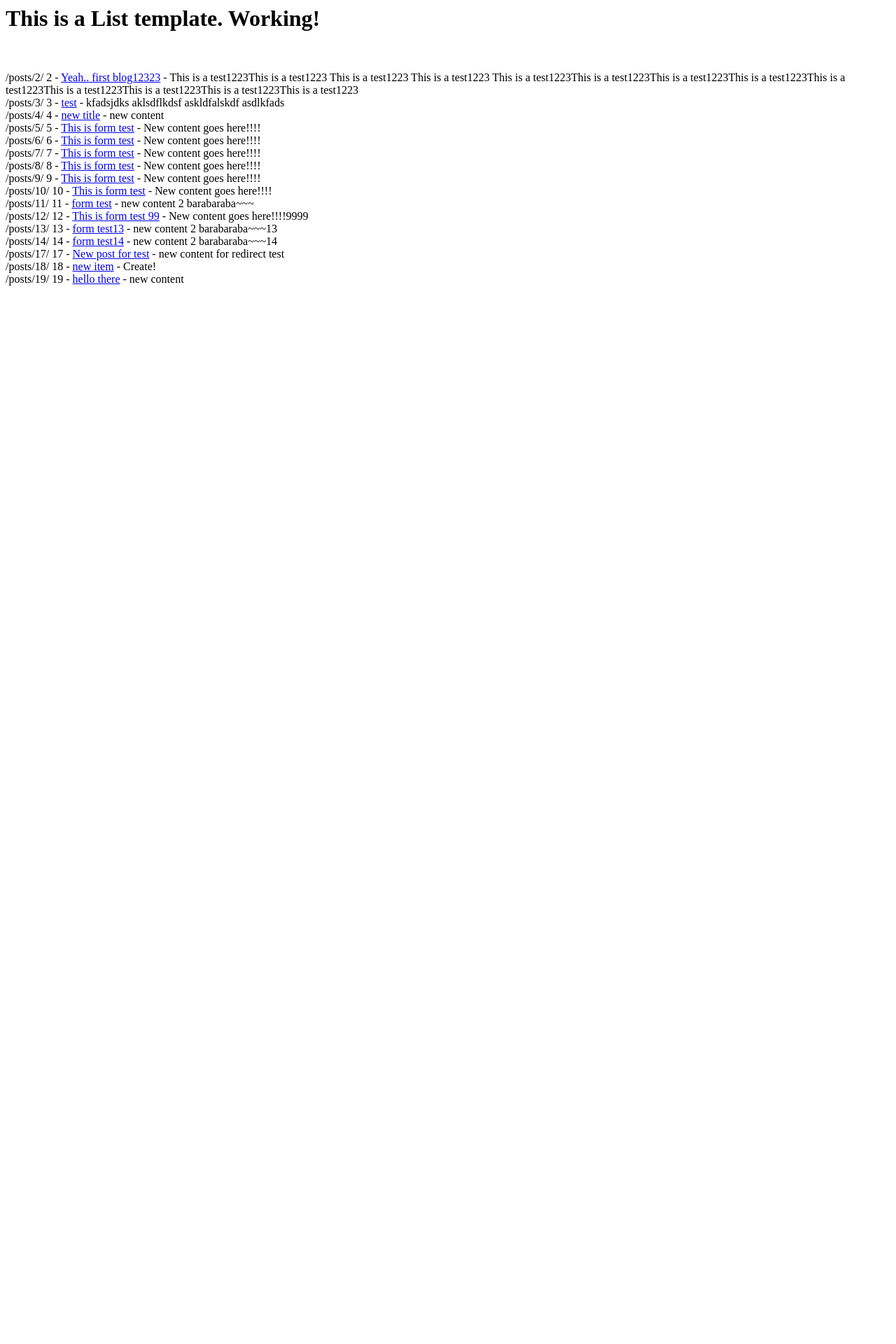
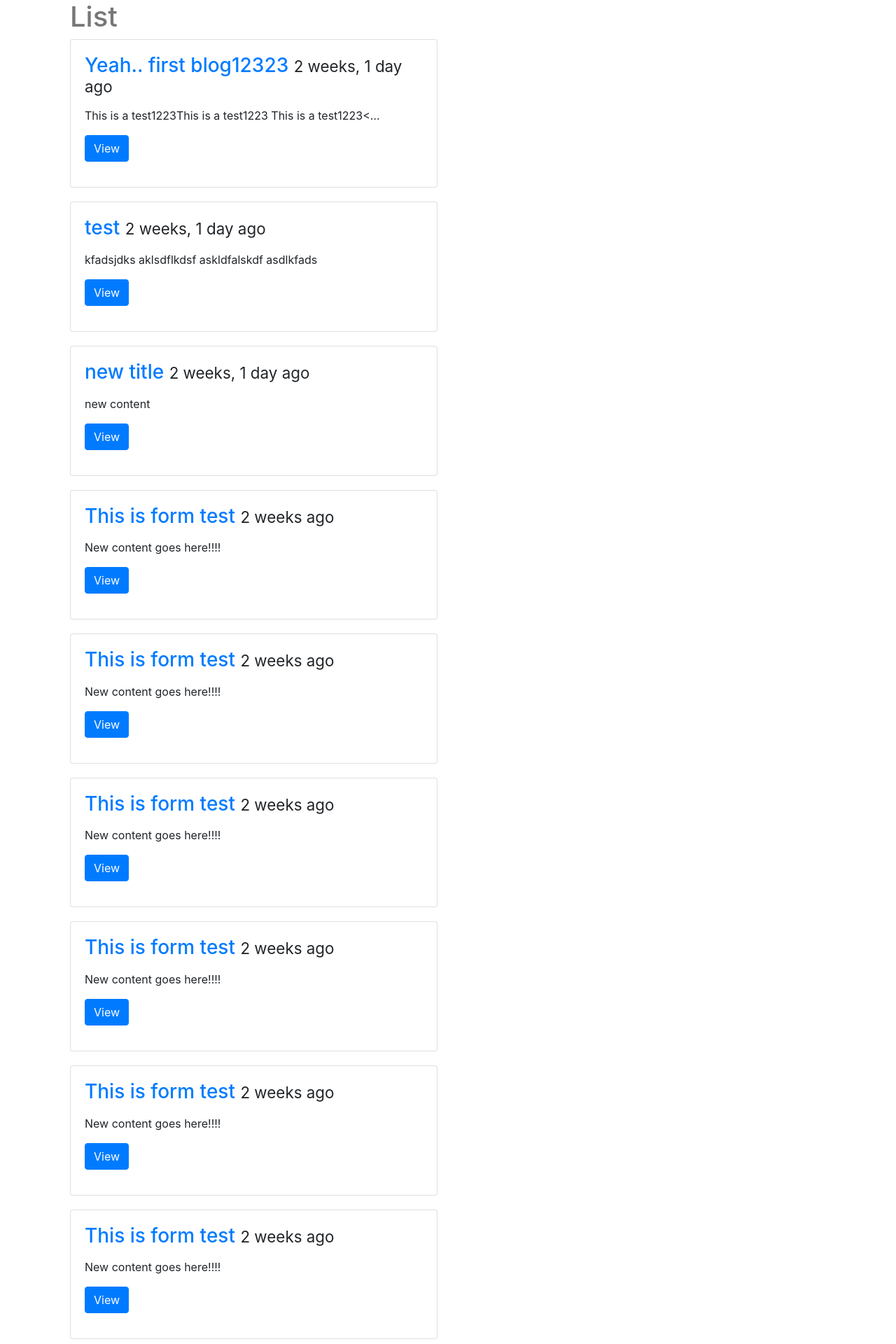
Before and after one commit to jong39/blog, a Django app: page / in a window 1280 px wide. Shown: the top 1920 px of the page at 70% size. Before the commit the page ends 408 px from the top, so only its background shows below. Run offline with Django 3.2, Linux system fonts and the light colour scheme; data comes from the database, SQL or seed files in the repository; both versions use the stored data as it was after the commit; some libraries are stand-ins or nearby versions.

Commit message:
bootstrap install

```diff
--- a/blog/urls.py
+++ b/blog/urls.py
@@ -14,7 +14,9 @@ Including another URLconf
     2. Import the include() function: from django.conf.urls import url, include
     3. Add a URL to urlpatterns:  url(r'^blog/', include(blog_urls))
 """
+from django.conf import settings
 from django.conf.urls import url, include
+from django.conf.urls.static import static
 from django.contrib import admin
 
 urlpatterns = [
@@ -23,3 +25,6 @@ urlpatterns = [
     url(r'^posts/', include("posts.urls", namespace="posts")),
 
 ]
+
+if settings.DEBUG == True:
+    urlpatterns += static(settings.STATIC_URL, document_root=settings.STATIC_ROOT)
--- /dev/null
+++ b/static/css/base.css
@@ -0,0 +1,3 @@
+h1 {
+	color:#777777;
+}
--- a/templates/base.html
+++ b/templates/base.html
@@ -1,8 +1,13 @@
+{% load staticfiles %}
 <!--DOCTYPE html -->
 <html>
 
 <head>
 	<title>{% block head_title %}Try Django Blog{% endblock head_title %}</title>
+
+
+	<link rel="stylesheet" href="https://maxcdn.bootstrapcdn.com/bootstrap/4.0.0-beta.2/css/bootstrap.min.css" integrity="sha384-PsH8R72JQ3SOdhVi3uxftmaW6Vc51MKb0q5P2rRUpPvrszuE4W1povHYgTpBfshb" crossorigin="anonymous">
+	<link rel='stylesheet' href='{% static "css/base.css" %}'>
 </head>
 
 <style>
@@ -20,6 +25,6 @@
 
 </div>
 
-
+<script src="https://maxcdn.bootstrapcdn.com/bootstrap/4.0.0-beta.2/js/bootstrap.min.js" integrity="sha384-alpBpkh1PFOepccYVYDB4do5UnbKysX5WZXm3XxPqe5iKTfUKjNkCk9SaVuEZflJ" crossorigin="anonymous"></script>
 </body>
 </html>
--- a/templates/post_list.html
+++ b/templates/post_list.html
@@ -1,14 +1,26 @@
 {% extends "base.html" %}
 
 {% block content %}
+<div class='col-sm-6 col-sm-offset-3'>
+<h1>{{title}}</h1>
+<div class="row">
+	{% for obj in object_list %}
 
-<h1>This is a {{title}} template. Working!</h1>
-<br><br>
-{% for obj in object_list %}
-{% url "posts:mydetail" id=obj.id %}
-{{obj.pk}} - <a href="{{ obj.get_absolute_url }}">{{obj.title}}</a> - {{obj.content}}
-<br>
+	<div class='col-sm-12' style="margin-bottom: 20px;">
+		<div class='card'>
+			<div class="card-body">
+				<h3><a href="{{ obj.get_absolute_url }}">{{obj.title}}</a> <small>{{obj.timestamp|timesince}} ago</small></h3>
+				<p>{{obj.content|linebreaks|truncatechars:60}}</p>
+				<p><a href="{{ obj.get_absolute_url }}" class="btn btn-primary" role="button">View</a></p>
+			</div>
 
-{% endfor %}
+		</div>
 
+	</div>
+	<hr>
+ 	<!-- {% cycle "" "</div><div class='col-sm-12'><hr></div><div class='row'>" %}-->
+
+	{% endfor %}
+</div>
+</div>
 {% endblock content %}
```
Also changed, not shown: blog/settings.py (+8 -0 lines), templates/post_detail.html (+4 -3 lines), templates/post_form.html (+7 -5 lines), db.sqlite3.
